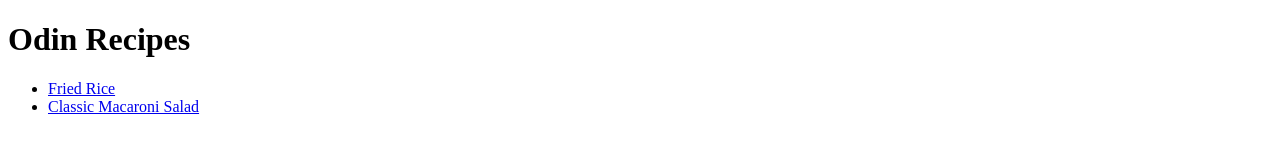
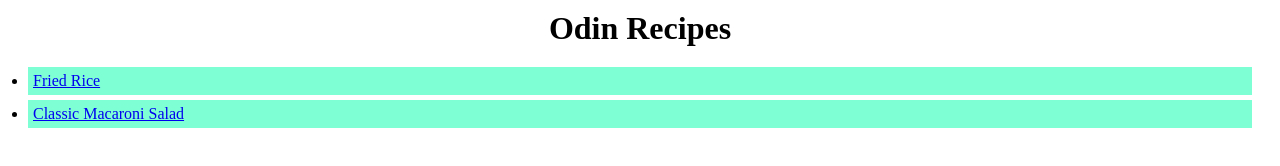
Before and after one commit to AhmedAbdulla22/odin-recipes, a plain HTML site: page index.html in a window 1280 px wide. Drawn offline with Linux system fonts and the light colour scheme.

Commit message:
align image, titles, return link

```diff
--- /dev/null
+++ b/css/index.css
@@ -0,0 +1,15 @@
+.title {
+    margin: 10px;
+    text-align: center;
+}
+
+#recipe-list {
+    padding: 10px;
+    margin: 10px;
+}
+
+#recipe-list li {
+    padding: 5px;
+    background-color: aquamarine;
+    margin-bottom: 5px;
+}
--- a/index.html
+++ b/index.html
@@ -4,14 +4,15 @@
     <meta charset="UTF-8">
     <meta name="viewport" content="width=device-width, initial-scale=1.0">
     <title>Home</title>
+    <link rel="stylesheet" href="./css/index.css">
 </head>
 <body>
-    <h1>Odin Recipes</h1>
-    <ul>
-        <li>
+    <h1 class="title">Odin Recipes</h1>
+    <ul id="recipe-list">
+        <li id="rice" class="recipe">
             <a href="./recipes/fried-rice.html">Fried Rice</a>
         </li>
-        <li>
+        <li id="macaroni" class="recipe">
             <a href="./recipes/classic-macaroni-salad.html">Classic Macaroni Salad</a>
         </li>
     </ul>
```
Also changed, not shown: css/recipe.css (added, +14 -0 lines), recipes/classic-macaroni-salad.html (+3 -2 lines), recipes/fried-rice.html (+4 -3 lines).
